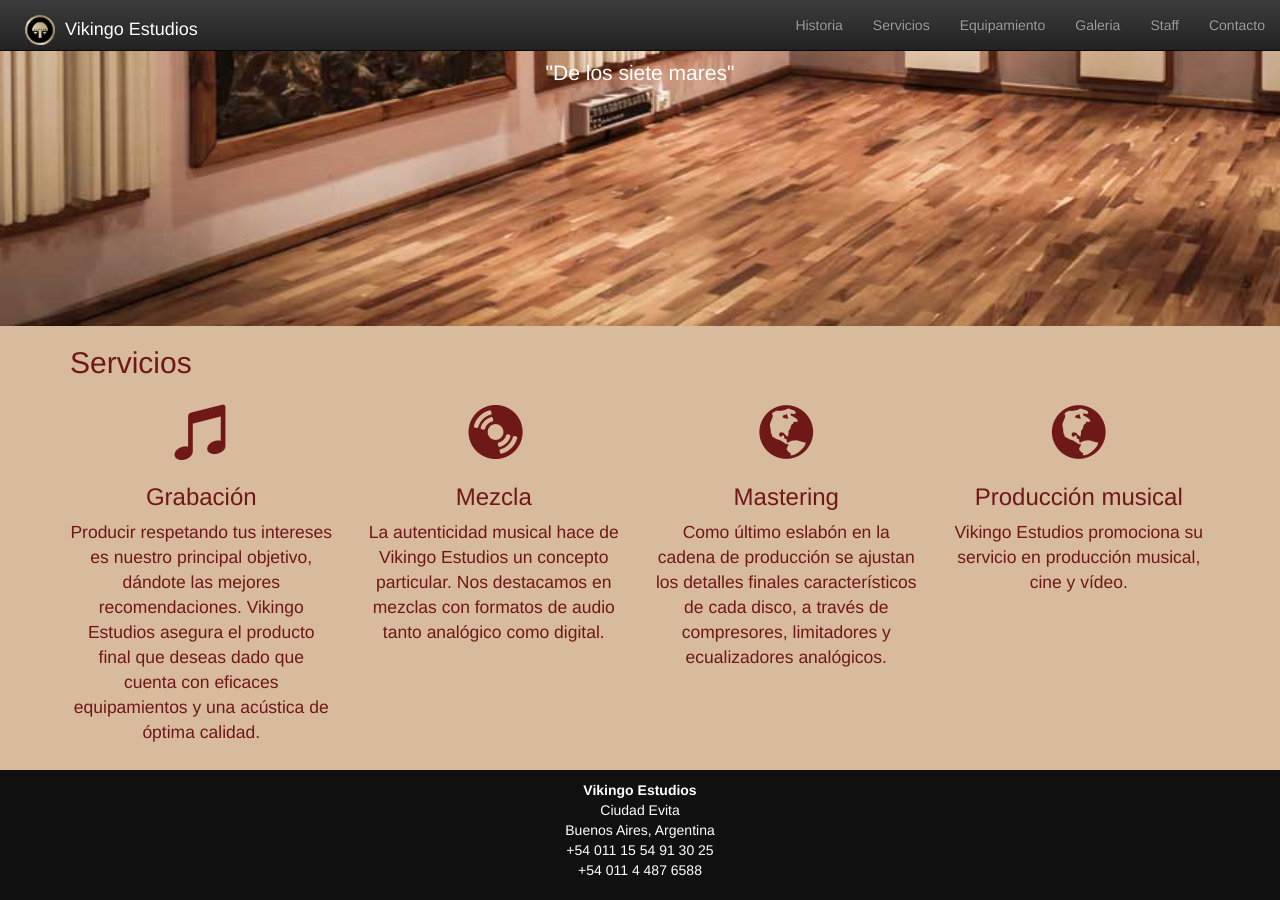
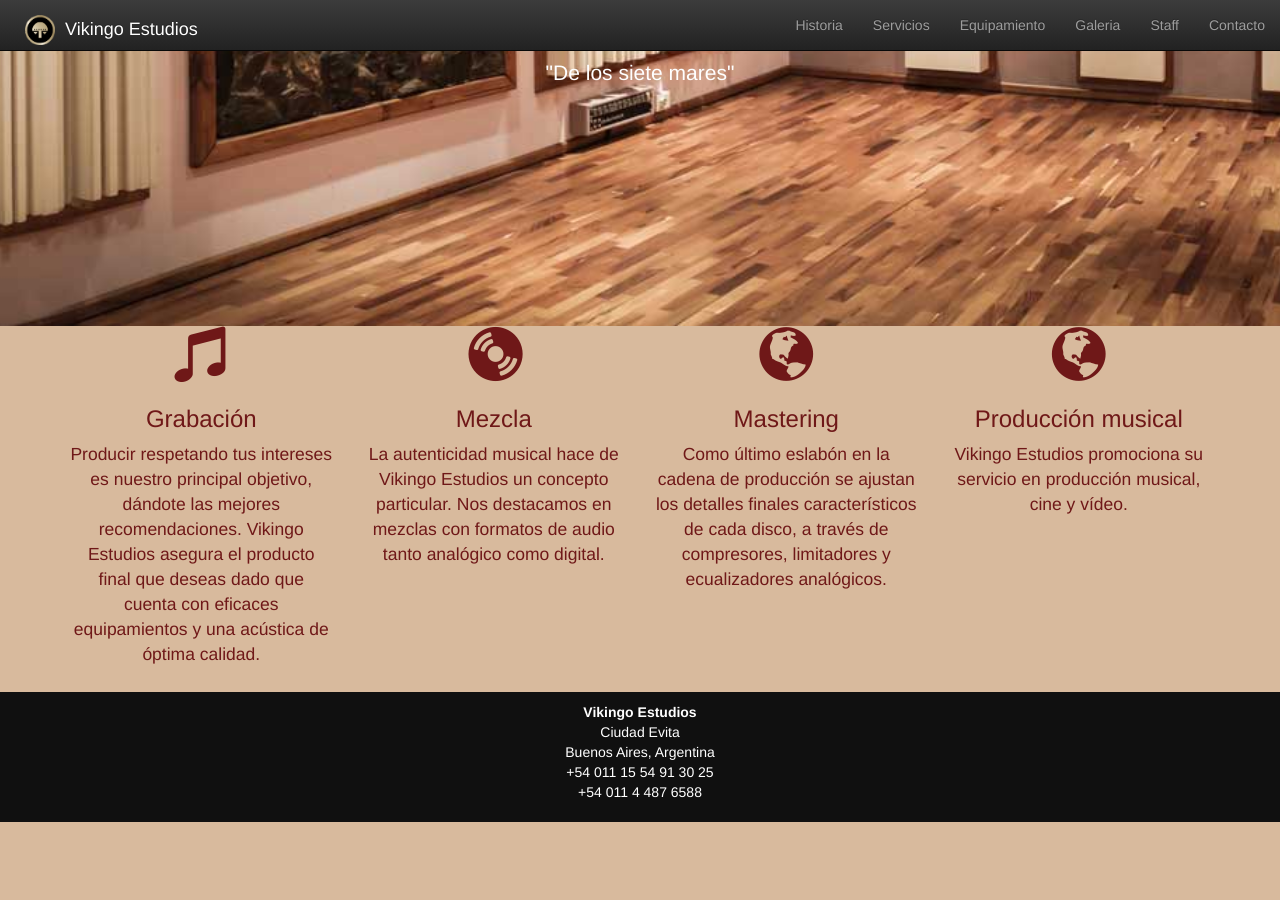
Before and after one commit to ryan258/vikingo, a Jekyll site: the page built from index.html, in a window 1280 px wide and 900 px high, scrolled down 624 px. Built offline with Jekyll 4.4.1, drawn with Linux system fonts in a browser that asks for light colours; nearby versions of some CDN libraries; after the commit the page ends 1446 px from its top, so only the background shows below that.

Commit message:
remove h2 from home

```diff
--- a/index.html
+++ b/index.html
@@ -19,11 +19,6 @@ title: Vikingo Estudio | De Los Siete Mares
 
 <section>
 	<div class="container" id="servicios">
-		<div class="row">
-			<div class="col-md-12">
-				<h2>Servicios</h2>
-			</div>
-		</div>
 		<div class="row text-center">
 			<div class="col-md-3">
 				<div><span class="glyphicon glyphicon-music"></span></div>
```
